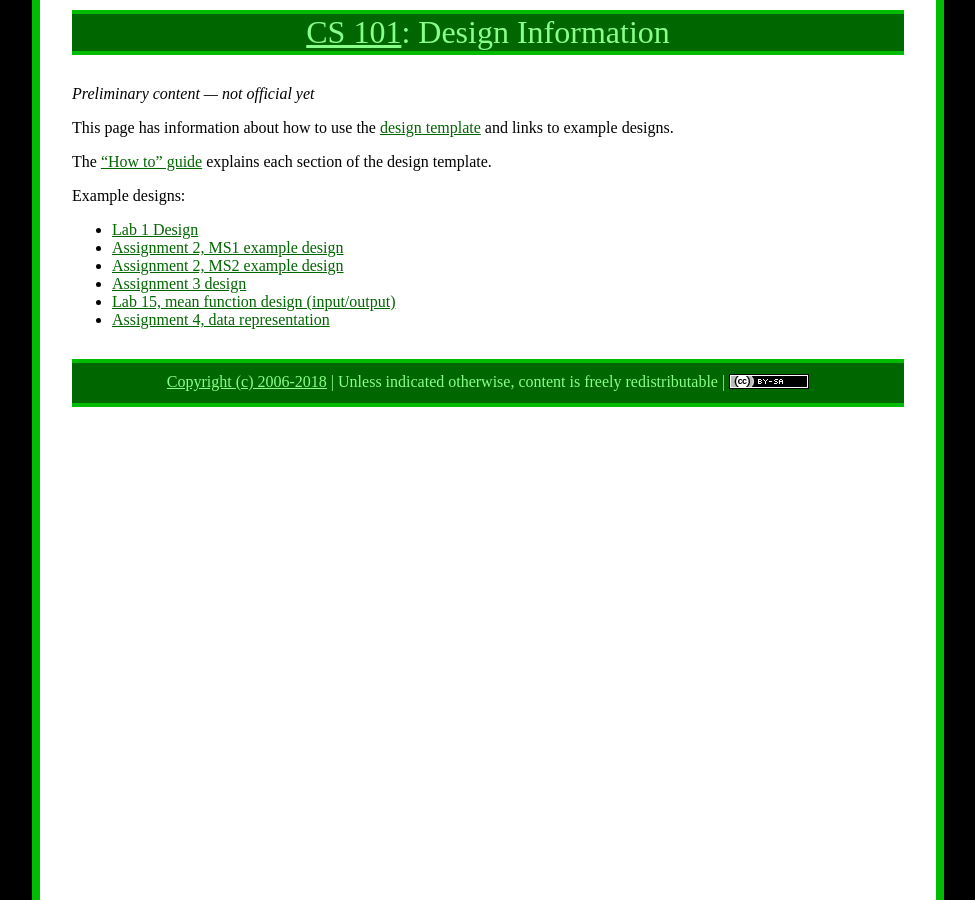
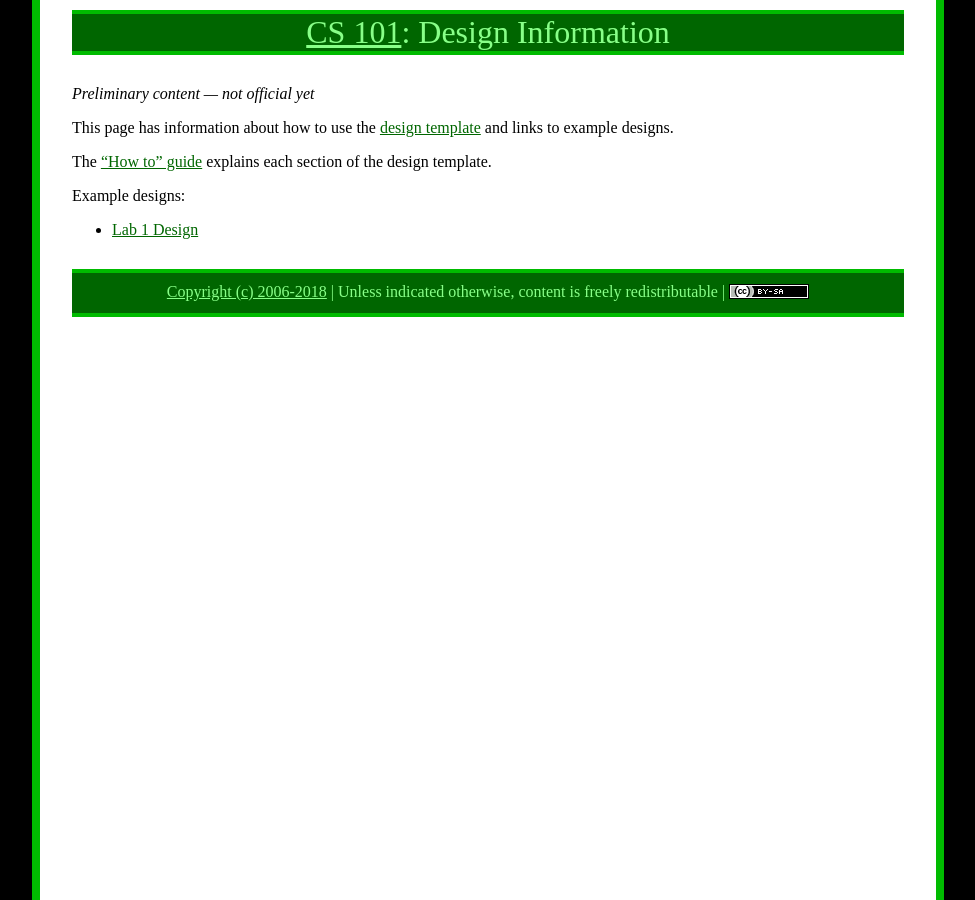
Before and after one commit to ycpcs/cs101-spring2018, a Jekyll site: the page built from design/index.md, in a window 1280 px wide. Shown: the whole page, without its empty margins (152-1127 px from the left). Built offline with Jekyll 4.4.1, drawn with Linux system fonts in a browser that asks for light colours.

Commit message:
remove example designs

```diff
--- a/design/index.md
+++ b/design/index.md
@@ -10,8 +10,3 @@ The ["How to" guide](design-howto.pdf) explains each section of the design templ
 Example designs:
 
 * [Lab 1 Design](lab01-design.pdf)
-* [Assignment 2, MS1 example design](assign02ms1.pdf)
-* [Assignment 2, MS2 example design](assign02ms2.pdf)
-* [Assignment 3 design](assign03.pdf)
-* [Lab 15, mean function design (input/output)](lab15mean.pdf)
-* [Assignment 4, data representation](assign04datarepresentation.pdf)
```
Also changed, not shown: 5 other files.
